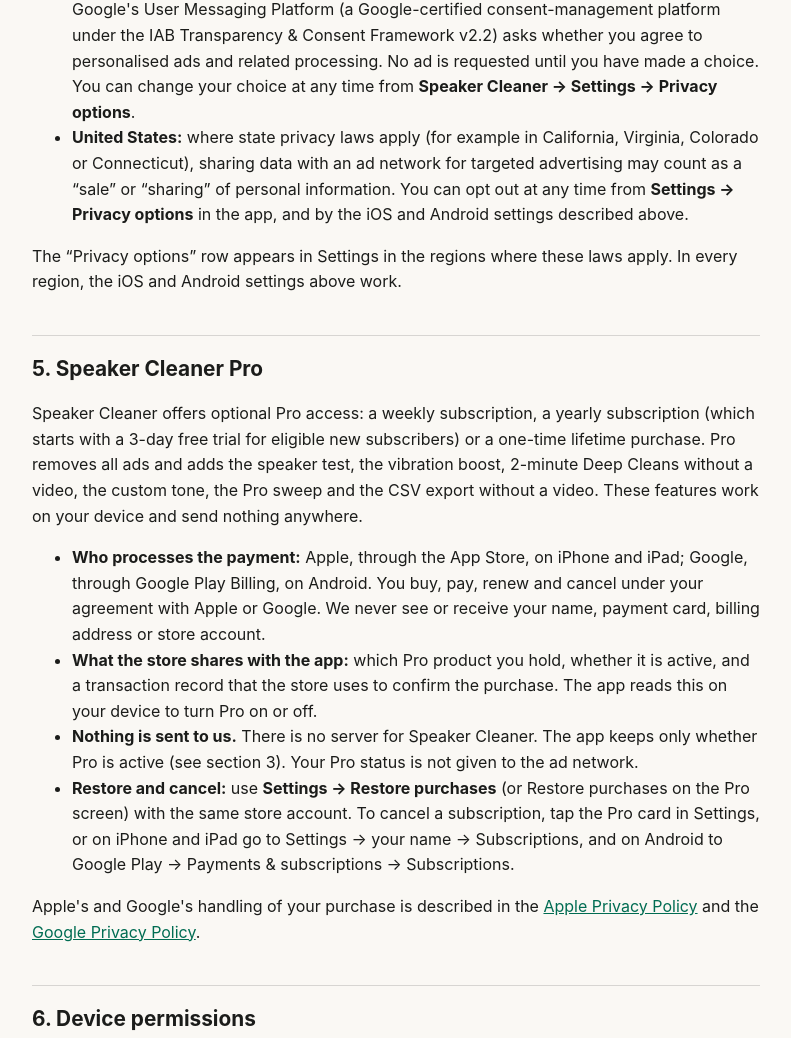
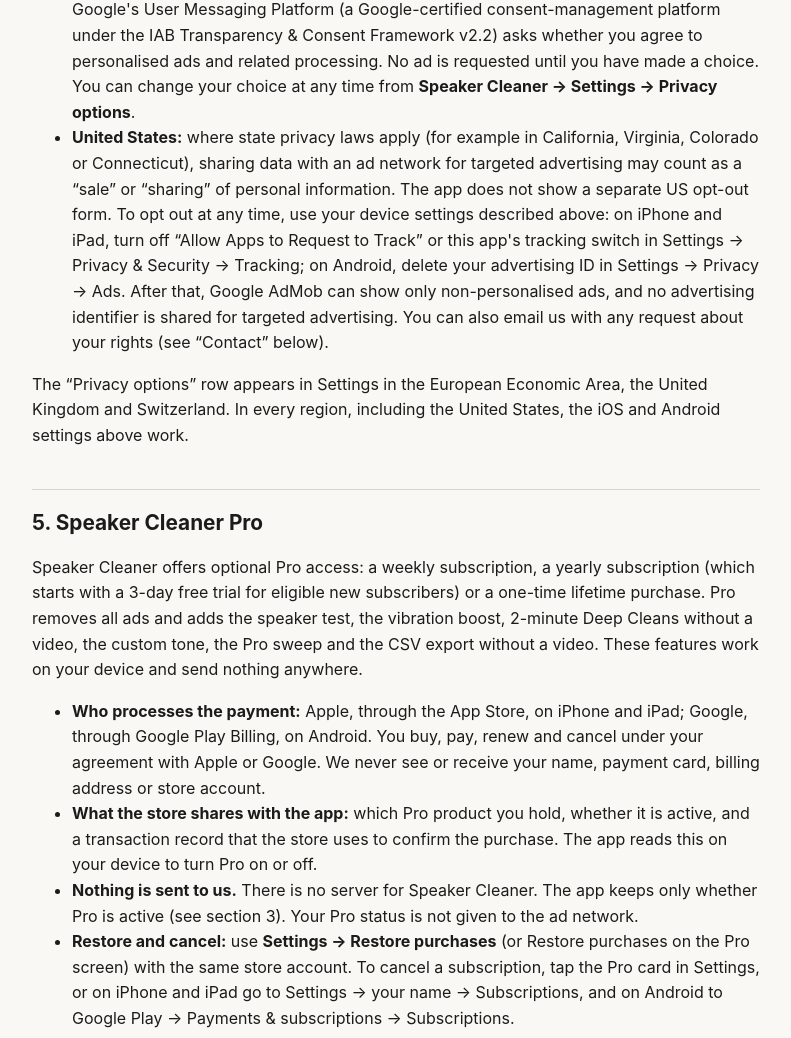
Before and after one commit to sifatullahshah027/app-policies, a plain HTML site: page speaker-cleaner/privacy-policy.html in a window 1280 px wide. Shown: the part 3720-4758 px from the top of the page, without its empty margins (244-1035 px from the left). Drawn offline with Linux system fonts and the light colour scheme.

Commit message:
RPM by Sound, Speaker Cleaner: US users opt out in device settings
There is no US state message in the apps, so the policy and support page
no longer point US users to Privacy options.

Co-Authored-By: Claude Opus 5.5 <noreply@anthropic.com>

```diff
--- a/speaker-cleaner/privacy-policy.html
+++ b/speaker-cleaner/privacy-policy.html
@@ -89,9 +89,9 @@
   <li><strong>iPhone and iPad:</strong> the first time you reach the main screen, Apple's own App Tracking Transparency prompt asks for your permission before the advertising identifier is used. No screen of ours comes before it. If you choose “Ask App Not to Track”, the IDFA is not shared and ads are not personalised using it. The app works the same either way. You can change this at any time in Settings → Privacy &amp; Security → Tracking.</li>
   <li><strong>Android:</strong> you can delete or reset your advertising ID, or opt out of personalised ads, in Settings → Privacy → Ads (or Settings → Google → Ads on some devices).</li>
   <li><strong>European Economic Area, United Kingdom and Switzerland:</strong> a consent form from Google's User Messaging Platform (a Google-certified consent-management platform under the IAB Transparency &amp; Consent Framework v2.2) asks whether you agree to personalised ads and related processing. No ad is requested until you have made a choice. You can change your choice at any time from <strong>Speaker Cleaner → Settings → Privacy options</strong>.</li>
-  <li><strong>United States:</strong> where state privacy laws apply (for example in California, Virginia, Colorado or Connecticut), sharing data with an ad network for targeted advertising may count as a “sale” or “sharing” of personal information. You can opt out at any time from <strong>Settings → Privacy options</strong> in the app, and by the iOS and Android settings described above.</li>
+  <li><strong>United States:</strong> where state privacy laws apply (for example in California, Virginia, Colorado or Connecticut), sharing data with an ad network for targeted advertising may count as a “sale” or “sharing” of personal information. The app does not show a separate US opt-out form. To opt out at any time, use your device settings described above: on iPhone and iPad, turn off “Allow Apps to Request to Track” or this app's tracking switch in Settings → Privacy &amp; Security → Tracking; on Android, delete your advertising ID in Settings → Privacy → Ads. After that, Google AdMob can show only non-personalised ads, and no advertising identifier is shared for targeted advertising. You can also email us with any request about your rights (see “Contact” below).</li>
 </ul>
-<p>The “Privacy options” row appears in Settings in the regions where these laws apply. In every region, the iOS and Android settings above work.</p>
+<p>The “Privacy options” row appears in Settings in the European Economic Area, the United Kingdom and Switzerland. In every region, including the United States, the iOS and Android settings above work.</p>
 
 <h2 id="purchases">5. Speaker Cleaner Pro</h2>
 <p>Speaker Cleaner offers optional Pro access: a weekly subscription, a yearly subscription (which starts with a 3-day free trial for eligible new subscribers) or a one-time lifetime purchase. Pro removes all ads and adds the speaker test, the vibration boost, 2-minute Deep Cleans without a video, the custom tone, the Pro sweep and the CSV export without a video. These features work on your device and send nothing anywhere.</p>
@@ -156,7 +156,7 @@
 <p>Depending on where you live (for example, the EU, the UK, Switzerland or a US state with a privacy law), you may have the right to access, correct, delete or export personal data about you, to object to or restrict its processing, to withdraw consent, to opt out of the sale or sharing of personal information for targeted advertising, and to complain to your local data-protection authority. We will not treat you differently for using these rights.</p>
 <ul>
   <li><strong>Your history</strong> is on your device, so you control it directly. Delete it in the History screen, or uninstall the app.</li>
-  <li><strong>Ad consent and opt-out:</strong> use Settings → Privacy options in the app, and the iOS and Android settings in section 4.</li>
+  <li><strong>Ad consent and opt-out:</strong> in the European Economic Area, the UK and Switzerland, use Settings → Privacy options in the app. Everywhere, including the United States, use the iOS and Android settings in section 4.</li>
   <li><strong>Purchase records:</strong> held by Apple or Google. Ask them for access or deletion through your store account. We do not hold them.</li>
   <li><strong>Advertising data held by Google:</strong> we do not hold it and cannot look it up. You can manage it at <a href="https://myadcenter.google.com/">Google My Ad Center</a> and under Google's privacy policy.</li>
   <li><strong>Anything else:</strong> email <a href="mailto:sifatullahshah27@gmail.com">sifatullahshah27@gmail.com</a>. We will reply within 30 days.</li>
```
Also changed, not shown: rpm-by-sound/privacy-policy.html (+4 -4 lines), rpm-by-sound/support.html (+1 -1 lines), speaker-cleaner/support.html (+1 -1 lines).
